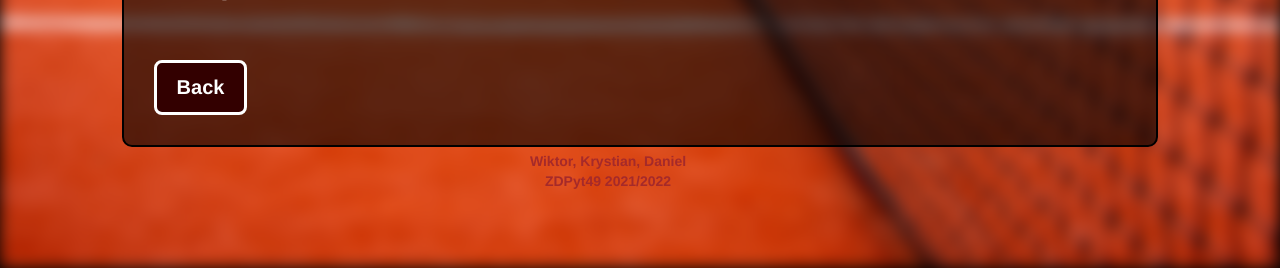
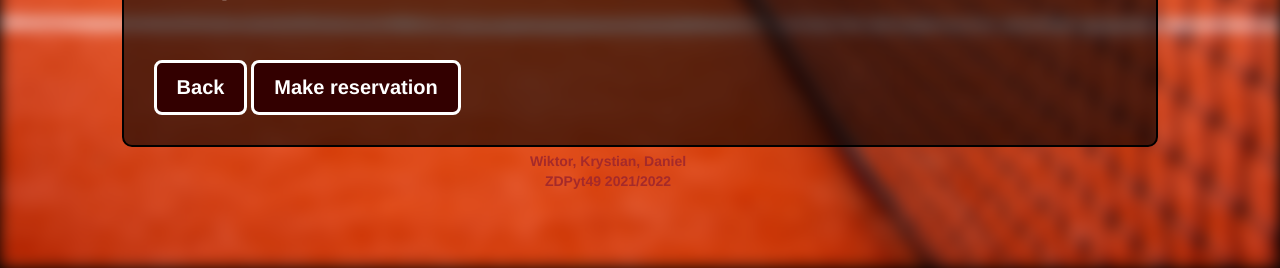
Before and after one commit to WikKab/tennis-court-reservations, a Django app: template reservations/templates/court_exact_detail.html in a window 1280 px wide. Shown: the part 532-800 px from the top of the page. Run offline with Django 3.2, Linux system fonts and the light colour scheme; the template is opened without the code that fills it, so the values that code supplies are empty; some libraries are stand-ins or nearby versions.

Commit message:
New links reservation

```diff
--- a/reservations/templates/court_exact_detail.html
+++ b/reservations/templates/court_exact_detail.html
@@ -18,7 +18,8 @@
 </br>
 </br>
 
-        <a href="{% url 'reservations_urls:courts-details' %}"
-                 class="button" style="color:white">Back</a>
+    <a href="{% url 'reservations_urls:courts-details' %}" class="button" style="color:white">Back</a>
+    <a href="{% url 'reservations_urls:create-exact-reservation' pk=object.pk %}" class="button" style="color:white">Make reservation</a>
+
 
 {% endblock %}
--- a/reservations/templates/courts_details.html
+++ b/reservations/templates/courts_details.html
@@ -25,7 +25,7 @@
             <td>{{ el.close_hour }}</td>
             <td>{{ el.hire_price }}</td>
             <td>{% if el.equipment_rent %} Available {% else %} Not Available {%endif %}</td>
-            <td><a href="{% url 'reservations_urls:create-exact--reservation' pk=el.pk %}">
+            <td><a href="{% url 'reservations_urls:create-exact-reservation' pk=el.pk %}">
                 <span class="glyphicon glyphicon-triangle-right"></span> Reserve court
                 <span class="glyphicon glyphicon-triangle-left"></span></td>
 
--- a/reservations/templates/exact_reservation_form.html
+++ b/reservations/templates/exact_reservation_form.html
@@ -21,8 +21,8 @@
     <p> Hire Rate: {{ my_court.hire_price }} PLN/0.5h </p>
     <p> Please be aware court have to be reserved for at least one hour.</p></br>
 
-
-          <button type="submit" value="Submit">BOOK IT</button>
+    <a href="{% url 'reservations_urls:courts-details' %}" class="button" style="color:white">Back</a>
+          <button type="submit" value="Submit">Reserve</button>
 </form>
 </div>
 
--- a/reservations/templates/reservation_court_selection.html
+++ b/reservations/templates/reservation_court_selection.html
@@ -25,7 +25,7 @@
                 <td>{{ el.city }}</td>
                 <td>{{ el.name }}</td>
                 <td>
-                    <a href="{% url 'reservations_urls:reservation-with-selected-court' pk=el.pk %}">
+                    <a href="{% url 'reservations_urls:create-exact-reservation' pk=el.pk %}">
                         <span class="glyphicon glyphicon-hand-right"></span>
                         SELECT
                         <span class="glyphicon glyphicon-hand-left"></span>
--- a/reservations/urls.py
+++ b/reservations/urls.py
@@ -53,7 +53,7 @@ urlpatterns = [
     path('courts-edit/<pk>', views.CourtParamsEdit.as_view(), name='courts-params-edit'),
 
     path('create-exact-reservation/<pk>',
-         views.CreateExactCourtReservationFormView.as_view(), name='create-exact--reservation'),
+         views.CreateExactCourtReservationFormView.as_view(), name='create-exact-reservation'),
 
 
     path('reservations-params/', views.ReservationsParamsEditView.as_view(), name='reservations-params-edit-view'),
```
Also changed, not shown: reservations/views.py (+18 -4 lines), db.sqlite3.
